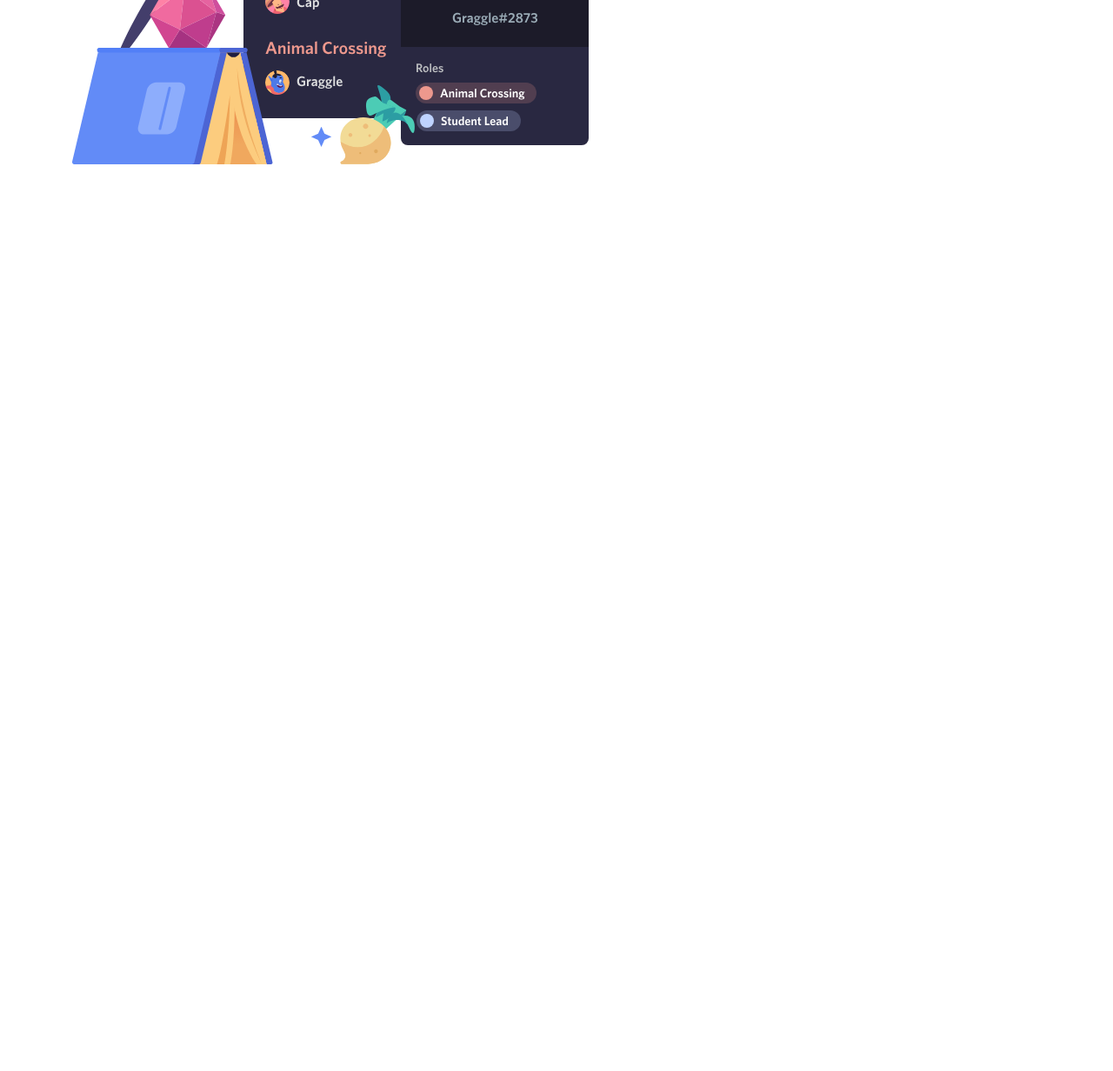
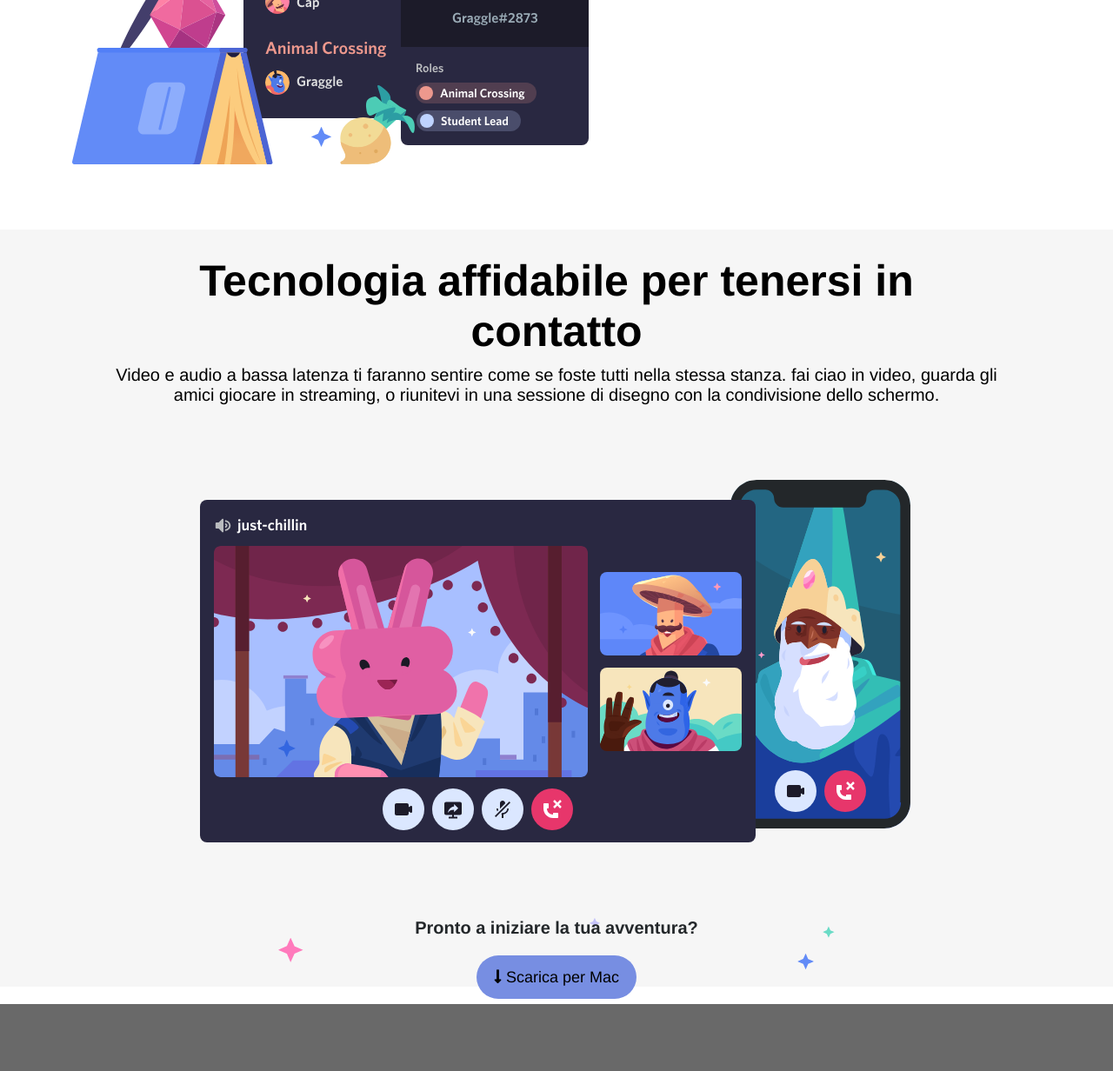
Before and after one commit to Tave23/html-css-discord, a plain HTML site: page index.html in a window 1280 px wide. Shown: the part 2123-3355 px from the top of the page at 87% size. Before the commit the page ends 2387 px from the top, so only its background shows below. Drawn offline with Linux system fonts and the light colour scheme.

Commit message:
fine main

```diff
--- a/css/style.css
+++ b/css/style.css
@@ -129,6 +129,7 @@ header{
 
 /* main */
 
+/* 1 e 3 blocco */
 .block1{
   background-color: white;
   width: 90%;
@@ -157,6 +158,7 @@ h3{
   background-color: #F6F6F6;
 }
 
+/* 2 blocco grigio */
 .block2{
   width: 80%;
   margin: 30px auto 70px;
@@ -174,10 +176,41 @@ h3{
   width: 55%;
 }
 
+/* 4 blocco  */
+
+.text-middle{
+  color: black;
+  text-align: center;
+  padding: 30px 0;
+  width: 80%;
+  margin: auto;
+}
+
+.img-middle{
+  width: 80%;
+  margin: auto;
+  text-align: center;
+}
+
+.main-footer{
+  width: 50%;
+  margin: auto;
+  text-align: center;
+  background-image: url("../img/stars.svg");
+  background-size: contain;
+  background-repeat: no-repeat;
+}
+
+.main-footer h4{
+  margin: 25px 0 10px;
+}
+
+.main-footer a{
+  background-color: #778EE2;
+}
 
 
-
-/* footer{
+footer{
   height: 700px;
   width: 100%;
   background-color: dimgrey;
@@ -226,4 +259,3 @@ h3{
 .italiano{
 color: white;
 }
- */
--- a/index.html
+++ b/index.html
@@ -48,7 +48,9 @@
 
 
   <main>
+
 <!-- primo blocco -->
+
     <div class="block1 clearfix">
       <div class="left-img clearfix">
         <img src="img/item1.svg" alt="">
@@ -62,7 +64,9 @@
         </p>
       </span>
     </div>
+
 <!-- secondo blocco -->
+
     <div class="background clearfix">
       <div class="block2">
         <span class="left-text">
@@ -79,7 +83,7 @@
       </div>
     </div>
 
-    <!-- terzo blocco -->
+<!-- terzo blocco -->
 
     <div class="block1 clearfix">
       <div class="left-img clearfix">
@@ -95,10 +99,39 @@
       </span>
     </div>
 
-    <!-- quarto blocco -->
+<!-- quarto blocco -->
+
+    <div class="background">
+      <div class="text-middle">
+        <h3>
+          Tecnologia affidabile per tenersi in contatto
+        </h3>
+        <p>
+          Video e audio a bassa latenza ti faranno sentire come se foste tutti nella stessa stanza. fai ciao in video, guarda gli amici giocare in streaming, o riunitevi in una sessione di disegno con la condivisione dello schermo.
+        </p>
+      </div>
+      <div class="img-middle">
+        <img src="img/item4-big.svg" alt="">
+      </div>
+
+
+    <!-- main footer -->
+
+      <div class="main-footer">
+        <h4>
+          Pronto a iniziare la tua avventura?
+        </h4>
+        <br>
+        <a class="btn big" href="#">
+          <i class="fas fa-long-arrow-alt-down"></i>
+          Scarica per Mac
+        </a>
+
+      </div>
+    </div>
   </main>
 
-  <!-- <footer>
+  <footer>
     <div class="bottom">
 
       <div class="intro">
@@ -158,7 +191,7 @@
         <li><a href="#">Assistenza</a></li>
       </ul>
     </div>
-  </footer> -->
+  </footer>
 
 </body>
 </html>
```
